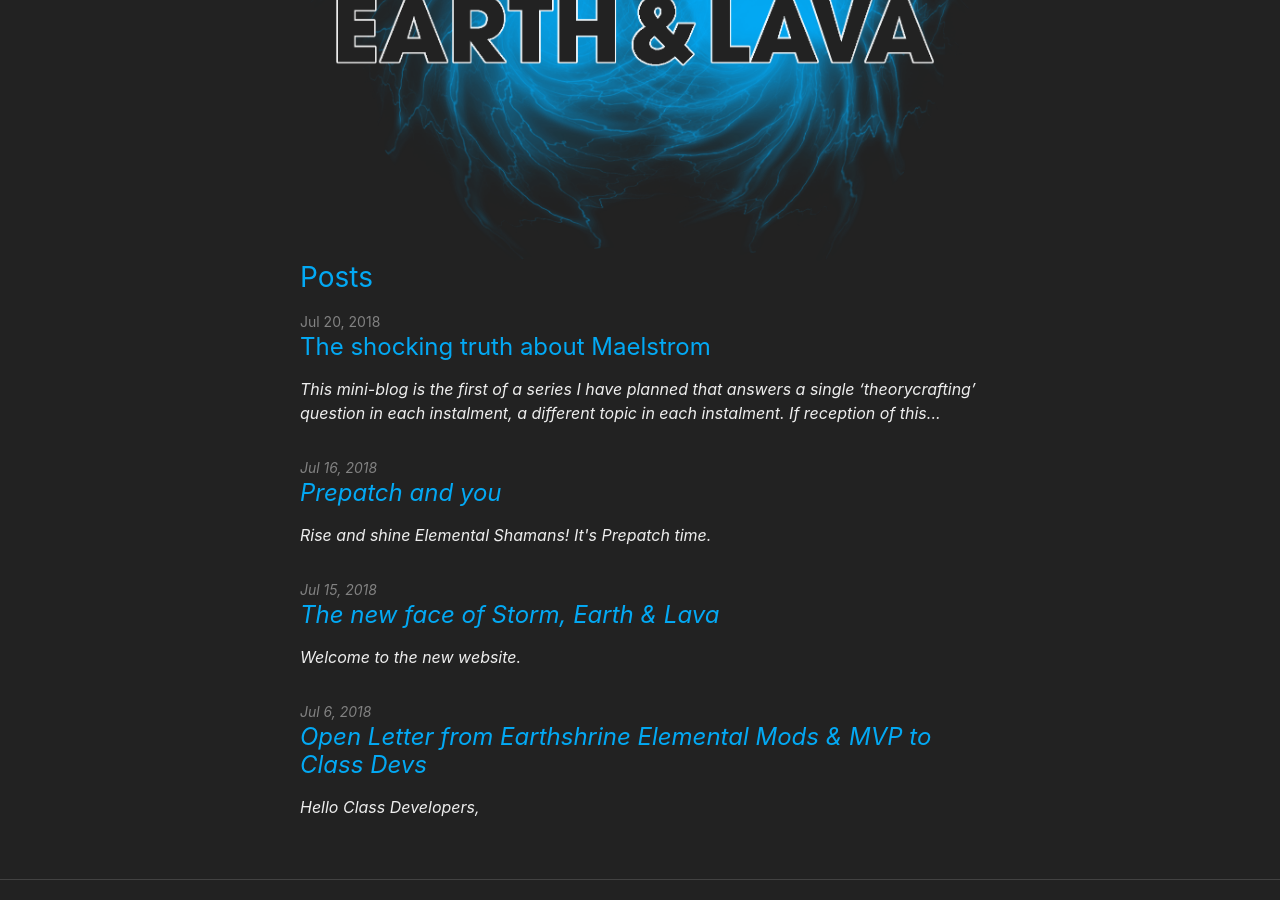
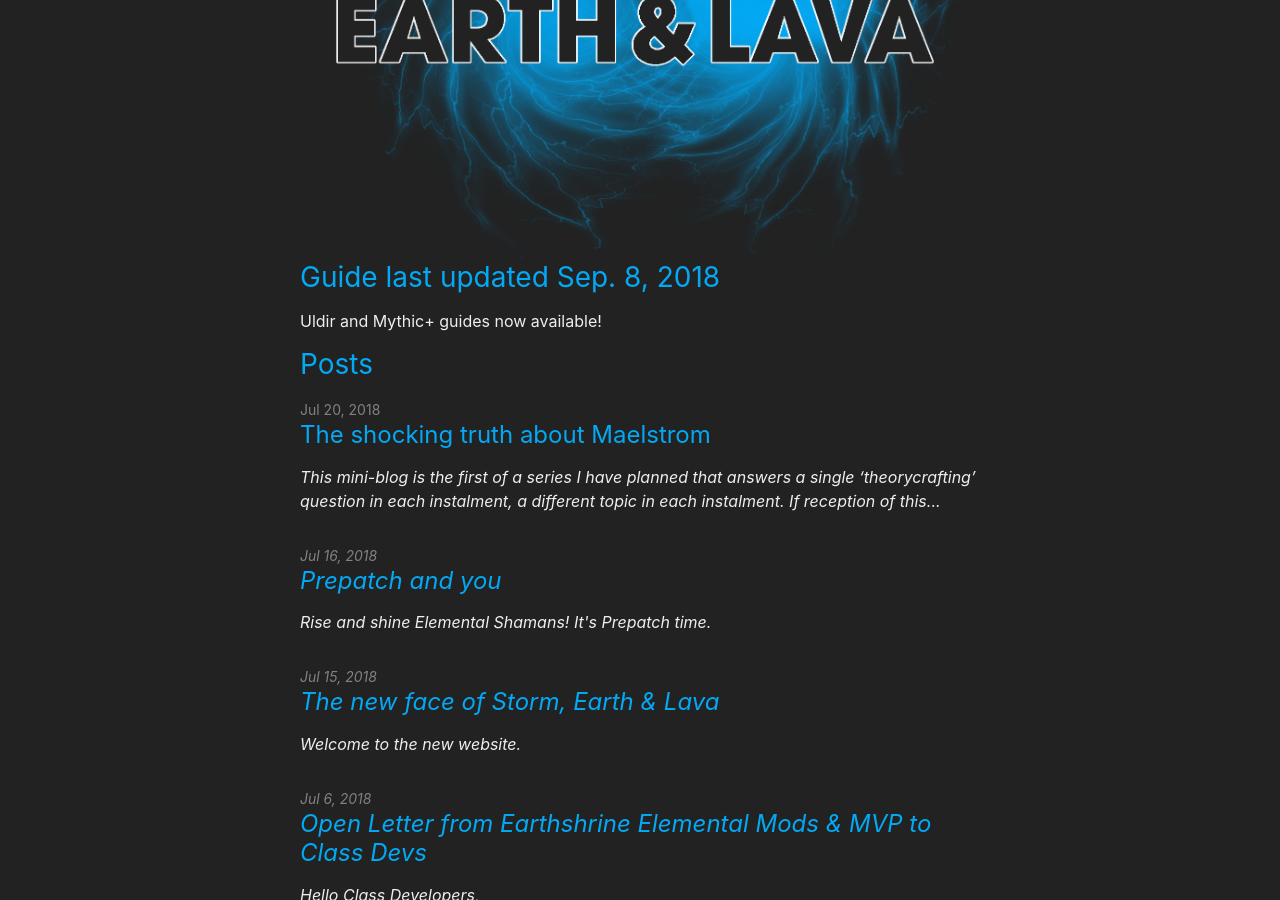
Before and after one commit to stormearthandlava/stormearthandlava.github.io, a Jekyll site: the page built from index.html, in a window 1280 px wide and 900 px high, scrolled down 330 px. Built offline with Jekyll 4.4.1, drawn with Linux system fonts in a browser that asks for light colours; a script that is not in the unit is left out; the list of posts is cut into pages by our own code.

Commit message:
Added guide update and notice on front page.

```diff
--- a/index.html
+++ b/index.html
@@ -9,6 +9,9 @@ layout: default
   <!-- Add your content here -->
   <img src="assets/img/logos/main.png" />
   <!-- Stop adding your content here -->
+
+  <h4 class="post-list-heading">Guide last updated Sep. 8, 2018</h2>
+  <p>Uldir and Mythic+ guides now available!</p>
 
   {%- if site.posts.size > 0 -%}
     <h2 class="post-list-heading">{{ page.list_title | default: "Posts" }}</h2>
```
